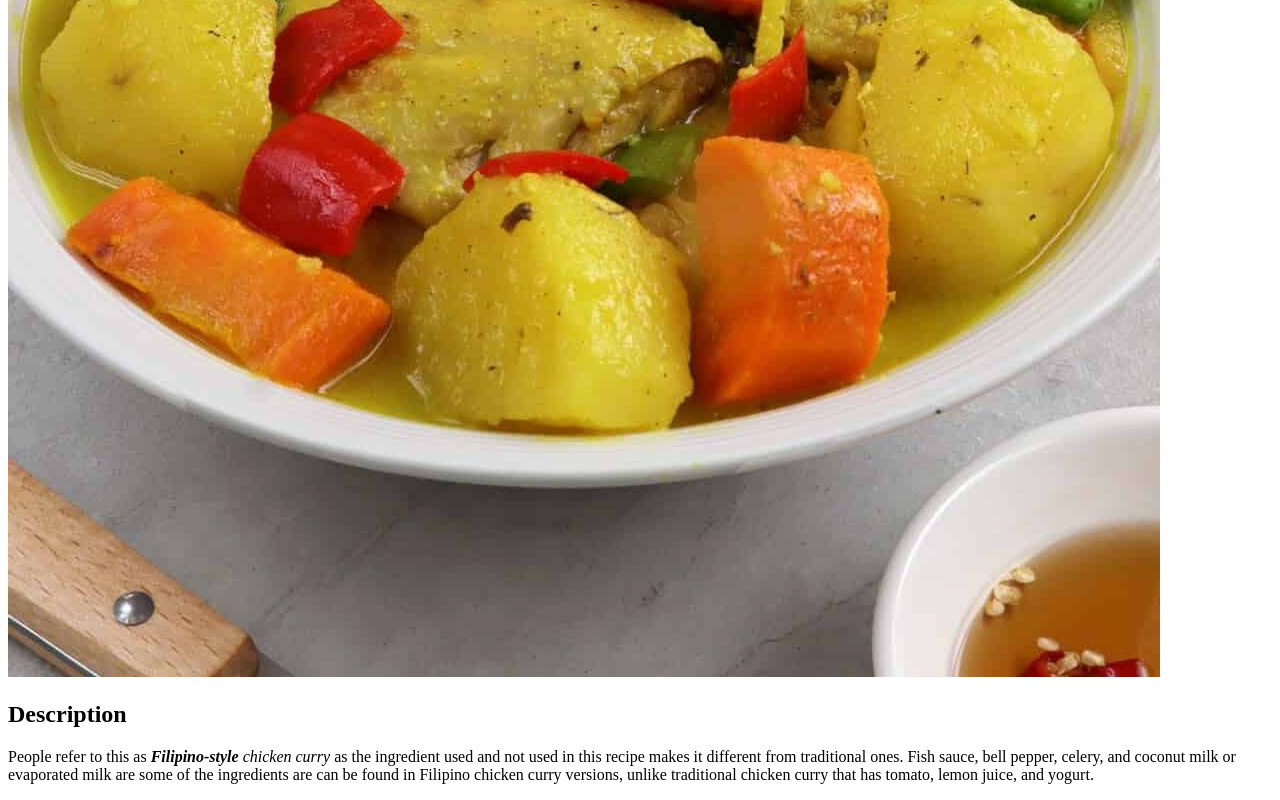
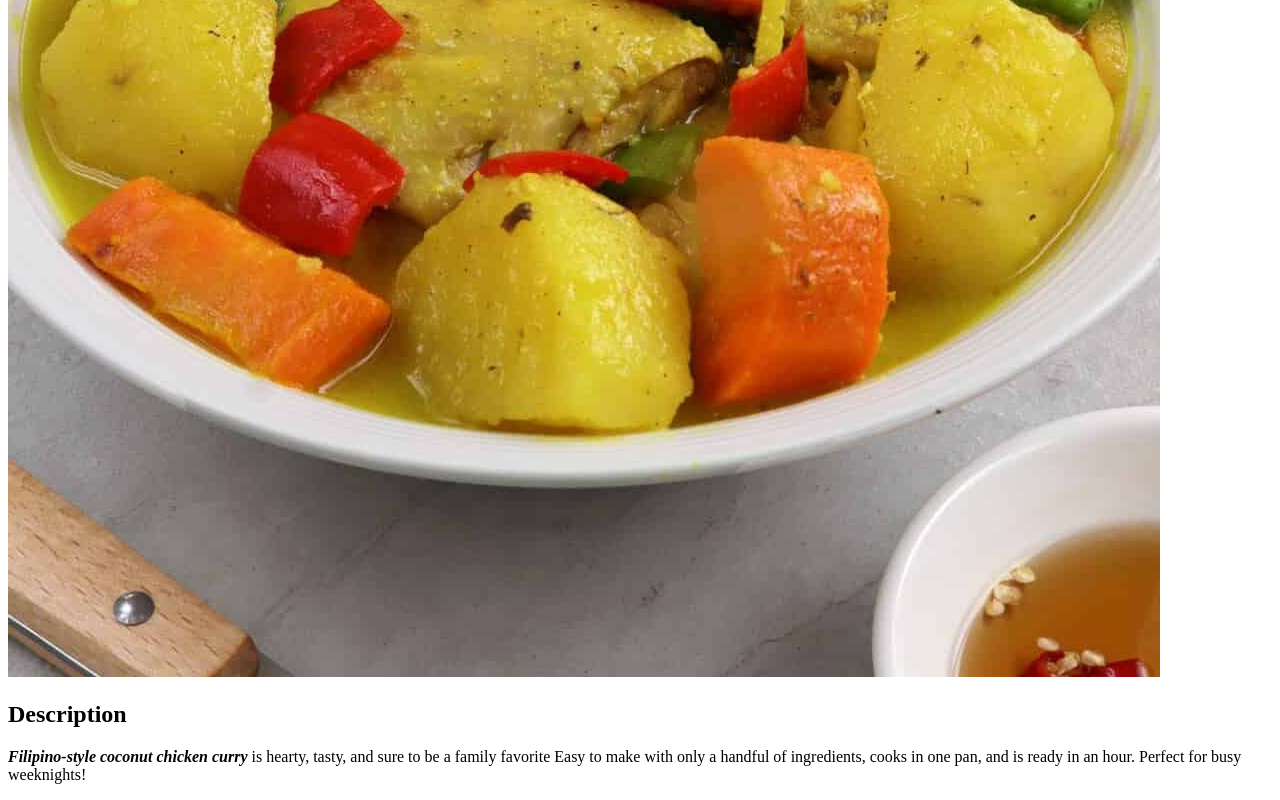
Before and after one commit to caps-lock23/odin-recipes-2-, a plain HTML site: page recipes/chicken-curry.html in a window 1280 px wide. Shown: the part 939-1739 px from the top of the page. Drawn offline with Linux system fonts and the light colour scheme.

Commit message:
Change description

```diff
--- a/recipes/chicken-curry.html
+++ b/recipes/chicken-curry.html
@@ -9,12 +9,10 @@
     <img src="../img/chicken-curry.jpg" alt="chicken-curry" />
     <h2>Description</h2>
     <p>
-      People refer to this as <strong><em>Filipino-style</em></strong>
-      <em>chicken curry</em> as the ingredient used and not used in this recipe
-      makes it different from traditional ones. Fish sauce, bell pepper, celery,
-      and coconut milk or evaporated milk are some of the ingredients are can be
-      found in Filipino chicken curry versions, unlike traditional chicken curry
-      that has tomato, lemon juice, and yogurt.
+      <strong><em>Filipino-style coconut chicken curry</em></strong> is hearty,
+      tasty, and sure to be a family favorite Easy to make with only a handful
+      of ingredients, cooks in one pan, and is ready in an hour. Perfect for
+      busy weeknights!
     </p>
   </body>
 </html>
```
